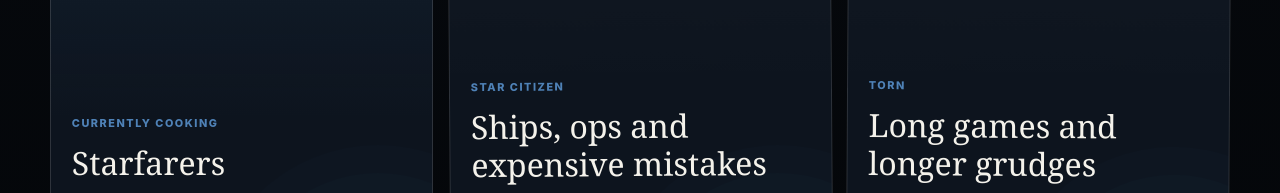
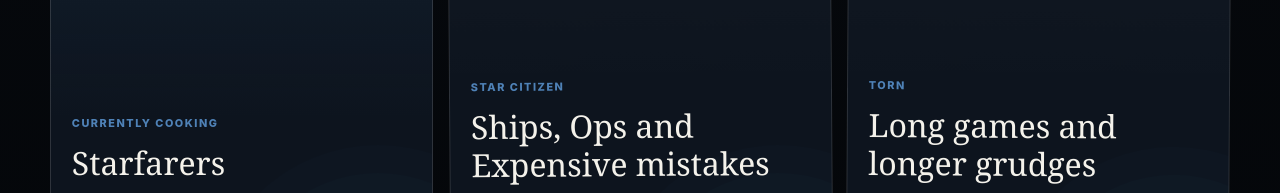
Before and after one commit to Smudge1993/mv-gaming-site, a plain HTML site: page index.html in a window 1280 px wide. Shown: the part 1653-1846 px from the top of the page. Drawn offline with Linux system fonts and the light colour scheme; no server answers.

Commit message:
Update index.html
grammar

```diff
--- a/index.html
+++ b/index.html
@@ -79,7 +79,7 @@
         <div class="section-heading reveal"><p class="eyebrow">Pick your poison</p><h2>Different games. Same collection of reprobates.</h2><p>This is the shared home for everything beneath the Minervan Vanguard banner: the serious projects, the questionable plans and the people making both happen.</p></div>
         <div class="division-grid">
           <article class="division-card division-card-game reveal" id="game"><div class="card-code">DEV / 01</div><div class="card-mark">SF</div><div class="card-content"><p class="card-label">Currently cooking</p><h3>Starfarers</h3><p>A mobile and future browser strategy game built around bases, real-time battles and guilds.</p><a class="text-link" href="./starfarers.html">View development updates <span>→</span></a></div></article>
-          <article class="division-card reveal" id="star-citizen"><div class="card-code">ORG / 02</div><div class="card-mark">SC</div><div class="card-content"><p class="card-label">Star Citizen</p><h3>Ships, ops and expensive mistakes</h3><p>Co-op operations, exploration, logistics and the occasional extremely well-documented catastrophe.</p><a class="text-link" href="./star-citizen.html">Enter the Star Citizen hub <span>→</span></a></div></article>
+          <article class="division-card reveal" id="star-citizen"><div class="card-code">ORG / 02</div><div class="card-mark">SC</div><div class="card-content"><p class="card-label">Star Citizen</p><h3>Ships, Ops and Expensive mistakes</h3><p>Co-op operations, exploration, logistics and the occasional extremely well-documented catastrophe.</p><a class="text-link" href="./star-citizen.html">Enter the Star Citizen hub <span>→</span></a></div></article>
           <article class="division-card reveal" id="torn"><div class="card-code">FACTION / 03</div><div class="card-mark">T</div><div class="card-content"><p class="card-label">Torn</p><h3>Long games and longer grudges</h3><p>Regular Ranked Wars, organised crime and a community that understands the long game.</p><a class="text-link" href="./torn.html">View our Torn presence <span>→</span></a></div></article>
         </div>
       </div>
```
